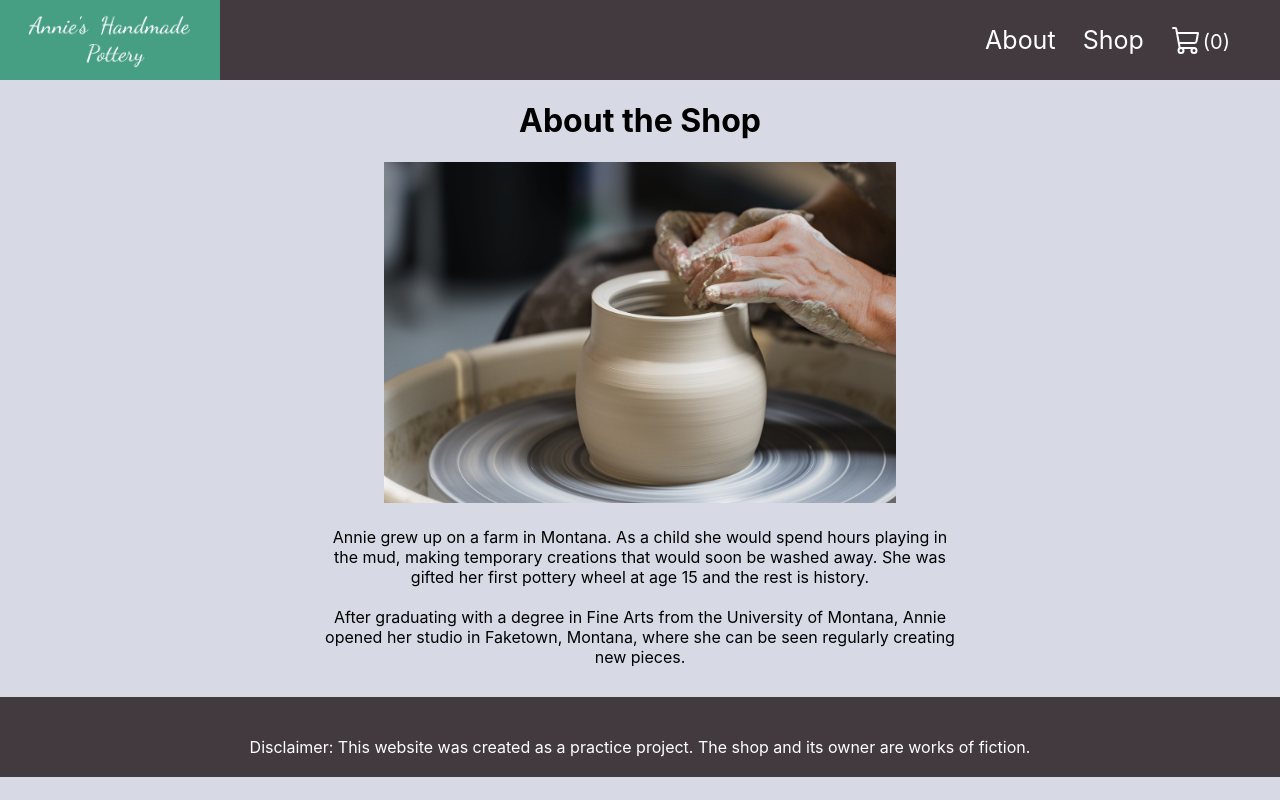
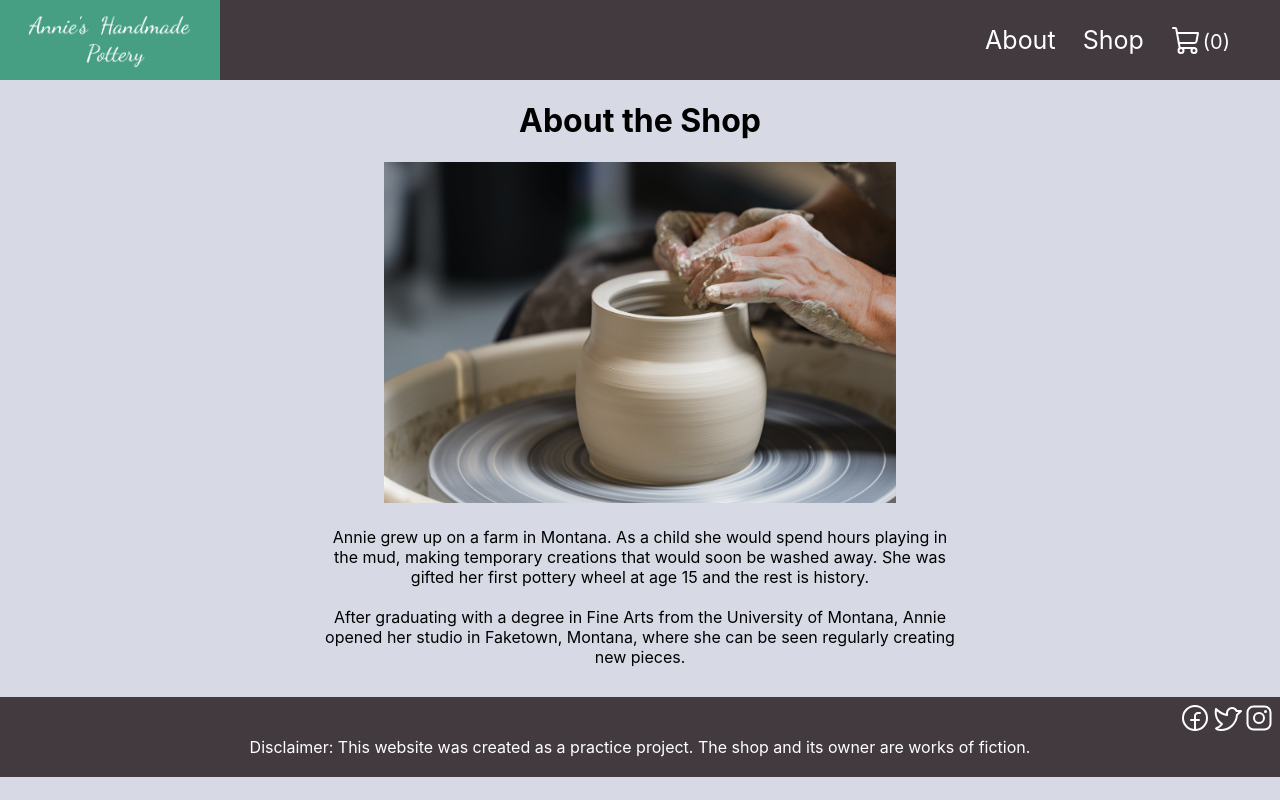
Before and after one commit to LaurenCummings/shop-project, a React (Create React App) app: page /about in a window 1280 px wide. Built offline with nearby package versions, Linux system fonts and the light colour scheme.

Commit message:
Added logos to footer
X Logo doesn't seem to be in phosphor-react library yet. Using Twitter Logo for now.

```diff
--- a/src/components/Footer.css
+++ b/src/components/Footer.css
@@ -8,3 +8,11 @@
     color: white;
     padding-top: 40px;
 }
+
+.logos {
+    all: unset;
+    color: white;
+    position: absolute;
+    right: 0;
+    margin: 5px;
+}
--- a/src/components/Footer.js
+++ b/src/components/Footer.js
@@ -1,9 +1,15 @@
 import './Footer.css';
+import { FacebookLogo, TwitterLogo, InstagramLogo} from 'phosphor-react';
 
 const Footer = () => {
 
     return (
         <div className="footer">
+            <div className="logos">
+                <FacebookLogo size={32} />
+                <TwitterLogo size={32} />
+                <InstagramLogo size={32} />
+            </div>
             <p>
                 Disclaimer: This website was created as a
                 practice project. The shop and its owner
```
